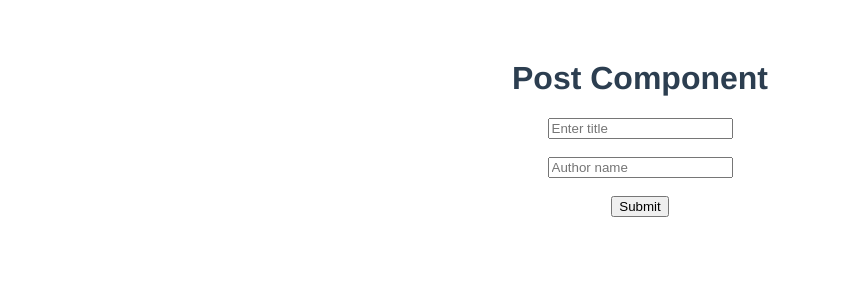
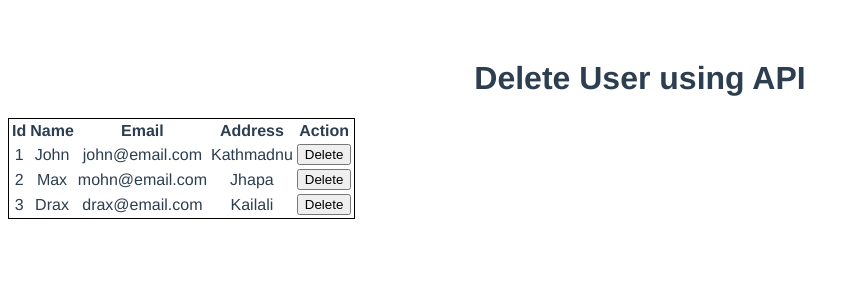
Before and after one commit to AayushN01/getting-started-with-VueJs, a Vue app: page / in a window 1280 px wide. Shown: the top 300 px of the page, without its empty margins (0-859 px from the left). Built offline with nearby package versions, Linux system fonts and the light colour scheme; data requests are answered from the project's data file.

Commit message:
Delete Data with API

```diff
--- a/db.json
+++ b/db.json
@@ -39,18 +39,31 @@
       "id": 8,
       "title": "Distinctio Nemo nos",
       "author": "Quia distinctio Rep"
+    },
+    {
+      "id": 9,
+      "title": "Unde minus nisi enim",
+      "author": "Eos architecto ab vo"
     }
   ],
   "users": [
     {
+      "id": 1,
       "name": "John",
       "email": "john@email.com",
       "address": "Kathmadnu"
     },
     {
-      "name": "Sam",
-      "email": "sam@email.com",
-      "address": "Lalitpur"
+      "id": 2,
+      "name": "Max",
+      "email": "mohn@email.com",
+      "address": "Jhapa"
+    },
+    {
+      "id": 3,
+      "name": "Drax",
+      "email": "drax@email.com",
+      "address": "Kailali"
     }
   ]
 }
--- a/src/App.vue
+++ b/src/App.vue
@@ -12,14 +12,16 @@
      -->
      <!-- <EmployeeListComponent/> -->
      <!-- <BootstrapComponent/> -->
-     <PostComponent/>
+     <!-- <PostComponent/> -->
+     <UserDeleteComponent/>
    </div>
 </template>
 
 <script>
 // import EmployeeListComponent from './components/EmployeeListComponent.vue';
 // import BootstrapComponent from './components/BootstrapComponent.vue';
-import PostComponent from './components/PostComponent.vue';
+// import PostComponent from './components/PostComponent.vue';
+import UserDeleteComponent from './components/UserDeleteComponent.vue';
 // import HelloWorld from './components/HelloWorld.vue'
 // import HomeComponent from './components/HomeComponent.vue'
 // import MainComponent from './components/MainComponent.vue'
@@ -29,7 +31,8 @@ export default {
   components: {
     // EmployeeListComponent,
     // BootstrapComponent,
-    PostComponent
+    // PostComponent,
+    UserDeleteComponent
 },data(){
   return{
     display:true
--- /dev/null
+++ b/src/components/UserDeleteComponent.vue
@@ -0,0 +1,57 @@
+<template>
+    <div>
+        <h1>Delete User using API</h1>
+        <table style="border:1px solid black;">
+            <tr>
+                <th>Id</th>
+                <th>Name</th>
+                <th>Email</th>
+                <th>Address</th>
+                <th>Action</th>
+            </tr>
+            <tr v-for="user in users" v-bind:key="user.id">
+                <td>{{user.id}}</td>
+                <td>{{user.name}}</td>
+                <td>{{user.email}}</td>
+                <td>{{user.address}}</td>
+                <td><button v-on:click="deleteUser(user.id)">Delete</button></td>
+            </tr>
+        </table>
+    </div>
+</template>
+
+<script>
+import * as Vue from 'vue' // in Vue 3
+import axios from 'axios'
+import VueAxios from 'vue-axios'
+
+const app = Vue.createApp()
+app.use(VueAxios, axios)
+
+export default {
+    name:'UserDeleteComponent',
+    data(){
+        return{
+            users:null
+        }
+    },methods:{
+        getUsers(){
+            axios.get('http://localhost:3000/users').then((response)=>{
+            // console.log(response.data);
+            this.users = response.data;
+            });
+        },
+        deleteUser(id){
+            // console.log(id);
+            axios.delete('http://localhost:3000/users/'+id).then((response)=>{
+            // console.log(response.data);
+            this.users = response;
+            console.log('user deleted');
+            this.getUsers();
+            });
+        }
+    },mounted(){
+        this.getUsers();
+    }
+}
+</script>
```
